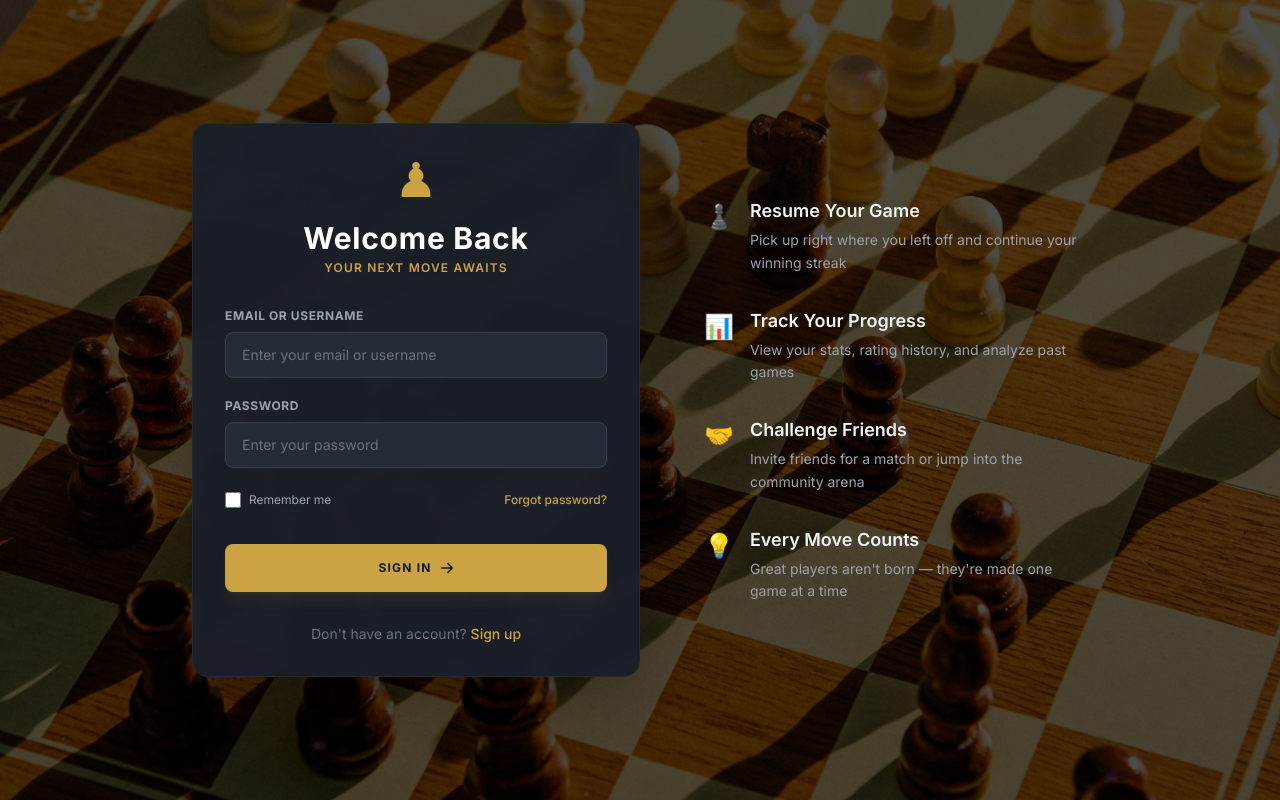
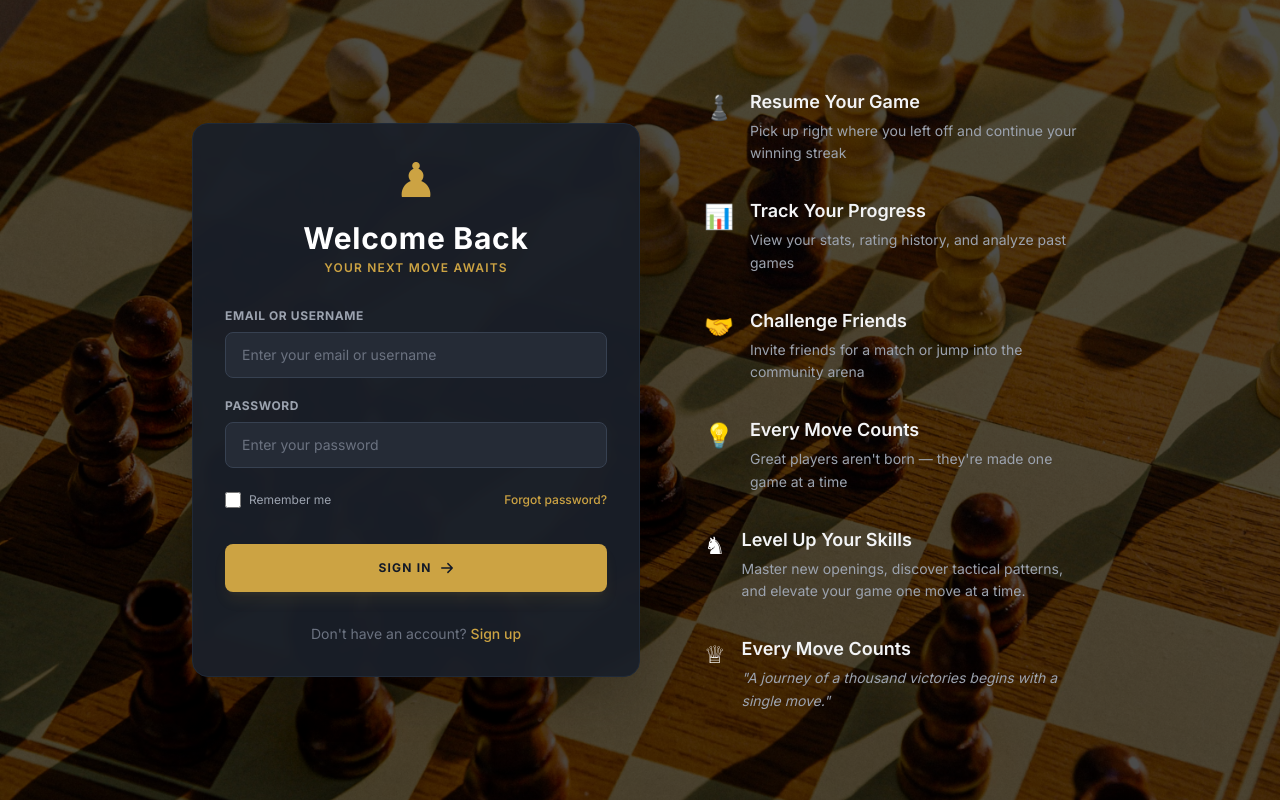
Before and after one commit to sabinramtel/Chess, a Flask app: page /login in a window 1280 px wide. Run offline with Flask 3, Linux system fonts and the light colour scheme; some libraries are stand-ins or nearby versions.

Commit message:
updated
Added sections to highlight skill development and the importance of each move in the game.

```diff
--- a/app/templates/login.html
+++ b/app/templates/login.html
@@ -112,6 +112,25 @@
             <p class="text-sm text-gray-400 mt-1 leading-relaxed">Great players aren't born — they're made one game at a time</p>
           </div>
         </div>
+        <div class="flex gap-4 items-start">
+  <div class="text-2xl mt-1 select-none">♞</div>
+  <div>
+    <h3 class="text-lg font-semibold text-gray-100">Level Up Your Skills</h3>
+    <p class="text-sm text-gray-400 mt-1 leading-relaxed">
+      Master new openings, discover tactical patterns, and elevate your game one move at a time.
+    </p>
+  </div>
+</div>
+
+<div class="flex gap-4 items-start">
+  <div class="text-2xl mt-1 select-none">♕</div>
+  <div>
+    <h3 class="text-lg font-semibold text-gray-100">Every Move Counts</h3>
+    <p class="text-sm text-gray-400 mt-1 leading-relaxed italic">
+      "A journey of a thousand victories begins with a single move."
+    </p>
+  </div>
+</div>
       </div>
 
     </div>
```
